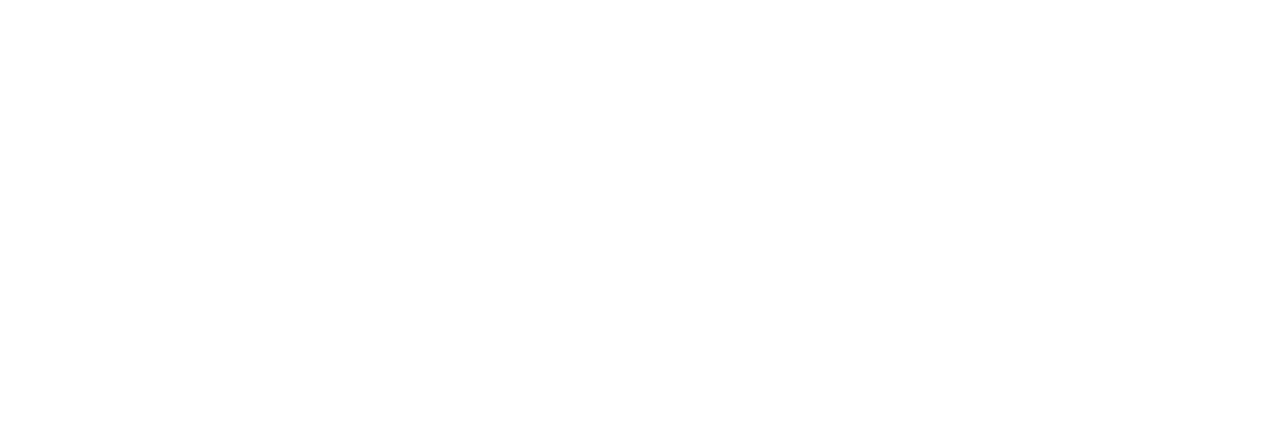
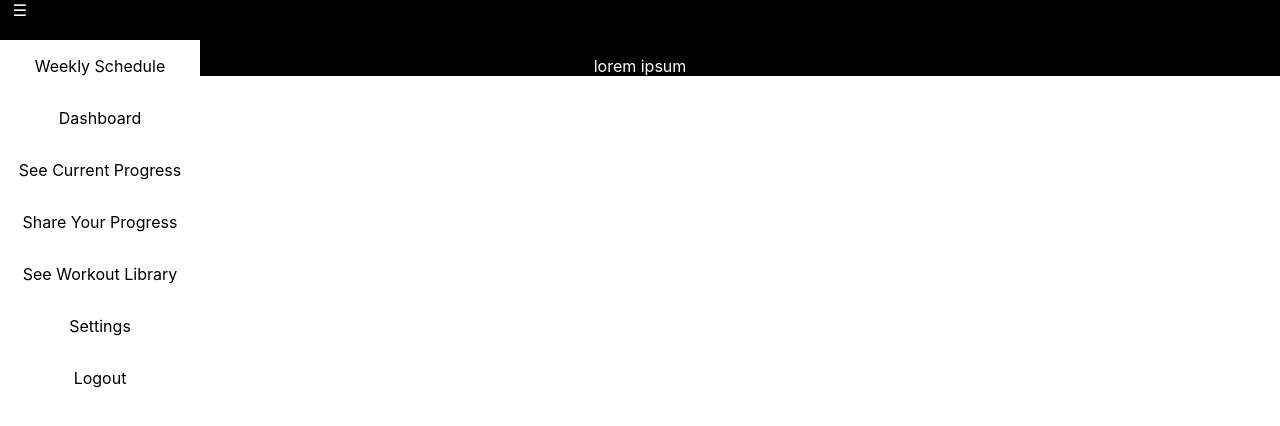
Before and after one commit to survani/workout-tracker-fe-pt, a React (Create React App) app: page / in a window 1280 px wide. Shown: the top 426 px of the page. Built offline with nearby package versions, Linux system fonts and the light colour scheme.

Commit message:
navigation now navigates to new endpoints.

```diff
--- a/src/App.js
+++ b/src/App.js
@@ -3,10 +3,12 @@
 
 //components
 import Routes from './components/Router/Routes'
+import Navigation from './components/Navigation/Navigation'
 
 function App() {
   return (
     <div className='App'>
+      <Navigation />
       <Routes />
     </div>
   );
--- a/src/components/Navigation/NavItem.js
+++ b/src/components/Navigation/NavItem.js
@@ -1,12 +1,18 @@
 import React from 'react';
+import { withRouter } from 'react-router-dom';
 
 class NavItem extends React.Component {
     constructor() {
         super();
     }
 
+    itemSelected(e){
+        this.props.selectItem(e);
+        this.props.history.push(this.props.destination);
+    }
+
+
     render() {
-
         const selected = {
             backgroundColor: "blue"
         }
@@ -16,10 +22,10 @@
         }
 
         return (
-            <p id={this.props.id} onClick={this.props.SelectItem} style={this.props.selected ? selected : notSelected}>{this.props.text}</p>
+            <p id={this.props.id} onClick={this.itemSelected.bind(this)} destination={this.props.destination} style={this.props.selected ? selected : notSelected}>{this.props.text}</p>
         );
     }
 
 }
 
-export default NavItem;
+export default withRouter(NavItem);
--- a/src/components/Navigation/NavigationPopOut.js
+++ b/src/components/Navigation/NavigationPopOut.js
@@ -1,5 +1,6 @@
 import React from 'react';
 import NavItem from './NavItem';
+import { withRouter } from 'react-router-dom';
 
 class NavigationPopOut extends React.Component {
     constructor() {
@@ -18,7 +19,7 @@
           }
     }
 
-    SelectItem = (event) => {
+    selectItem = (event) => {
 
         var selectedItems = {
             0:false,
@@ -35,6 +36,7 @@
         this.setState({
             selectedItems: selectedItems
           })
+
     }
 
     render() {
@@ -61,17 +63,17 @@
 
         return (
             <div style={this.props.active ? visible : invisible} class="NavigationPopOut">
-                <NavItem id="0" text="Weekly Schedule" SelectItem = {this.SelectItem} selected={this.state.selectedItems[0]}/>
-                <NavItem id="1" text="Dashboard" SelectItem = {this.SelectItem} selected={this.state.selectedItems[1]}/>
-                <NavItem id="2" text="See Current Progress" SelectItem = {this.SelectItem} selected={this.state.selectedItems[2]}/>
-                <NavItem id="3" text="Share Your Progress" SelectItem = {this.SelectItem} selected={this.state.selectedItems[3]}/>
-                <NavItem id="4" text="See Workout Library" SelectItem = {this.SelectItem} selected={this.state.selectedItems[4]}/>
-                <NavItem id="5" text="Settings" SelectItem = {this.SelectItem} selected={this.state.selectedItems[5]}/>
-                <NavItem id="6" text="Logout" SelectItem = {this.SelectItem} selected={this.state.selectedItems[6]}/>
+                <NavItem id="0" text="Weekly Schedule" destination="schedule" selectItem = {this.selectItem} selected={this.state.selectedItems[0]}/>
+                <NavItem id="1" text="Dashboard" destination="dashboard" selectItem = {this.selectItem} selected={this.state.selectedItems[1]}/>
+                <NavItem id="2" text="See Current Progress" destination="progress" selectItem = {this.selectItem} selected={this.state.selectedItems[2]}/>
+                <NavItem id="3" text="Share Your Progress" destination="share" selectItem = {this.selectItem} selected={this.state.selectedItems[3]}/>
+                <NavItem id="4" text="See Workout Library" destination="workouts" selectItem = {this.selectItem} selected={this.state.selectedItems[4]}/>
+                <NavItem id="5" text="Settings" destination="settings" selectItem = {this.selectItem} selected={this.state.selectedItems[5]}/>
+                <NavItem id="6" text="Logout" destination="dashboard" selectItem = {this.selectItem} selected={this.state.selectedItems[6]}/>
             </div>
         );
     }
 
 }
 
-export default NavigationPopOut;
+export default withRouter(NavigationPopOut);
--- a/src/components/dashboard/Dashboard.js
+++ b/src/components/dashboard/Dashboard.js
@@ -1,11 +1,9 @@
 import React from 'react';
 import Scheduler from './Scheduler';
-import Navigation from '../Navigation/Navigation'
 
 const Dashboard = () => {
   return (
     <div>
-      <Navigation />
       <h1>Dashboard</h1>
       <Scheduler />
     </div>
```
